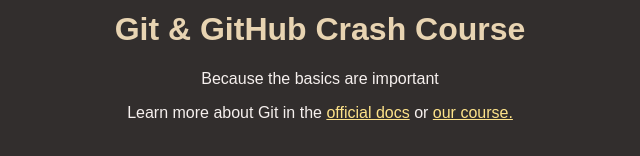
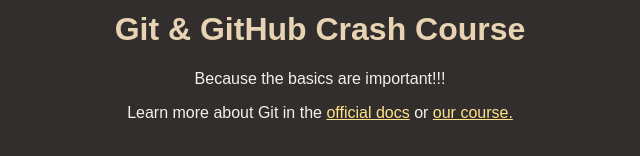
Before and after one commit to pejmanm6161/GitHub-Action, a plain HTML site: page index.html in a window 1280 px wide. Shown: the part 158-314 px from the top of the page, 320-960 px from the left. Drawn offline with Linux system fonts and the light colour scheme.

Commit message:
p is edited

```diff
--- a/index.html
+++ b/index.html
@@ -13,7 +13,7 @@
       <h1>Git & GitHub Crash Course</h1>
     </header>
     <main>
-      <p>Because the basics are important</p>
+      <p>Because the basics are important!!!</p>
       <p>
         Learn more about Git in the
         <a href="https://git-scm.com/book/en/v2">official docs</a> or
```
